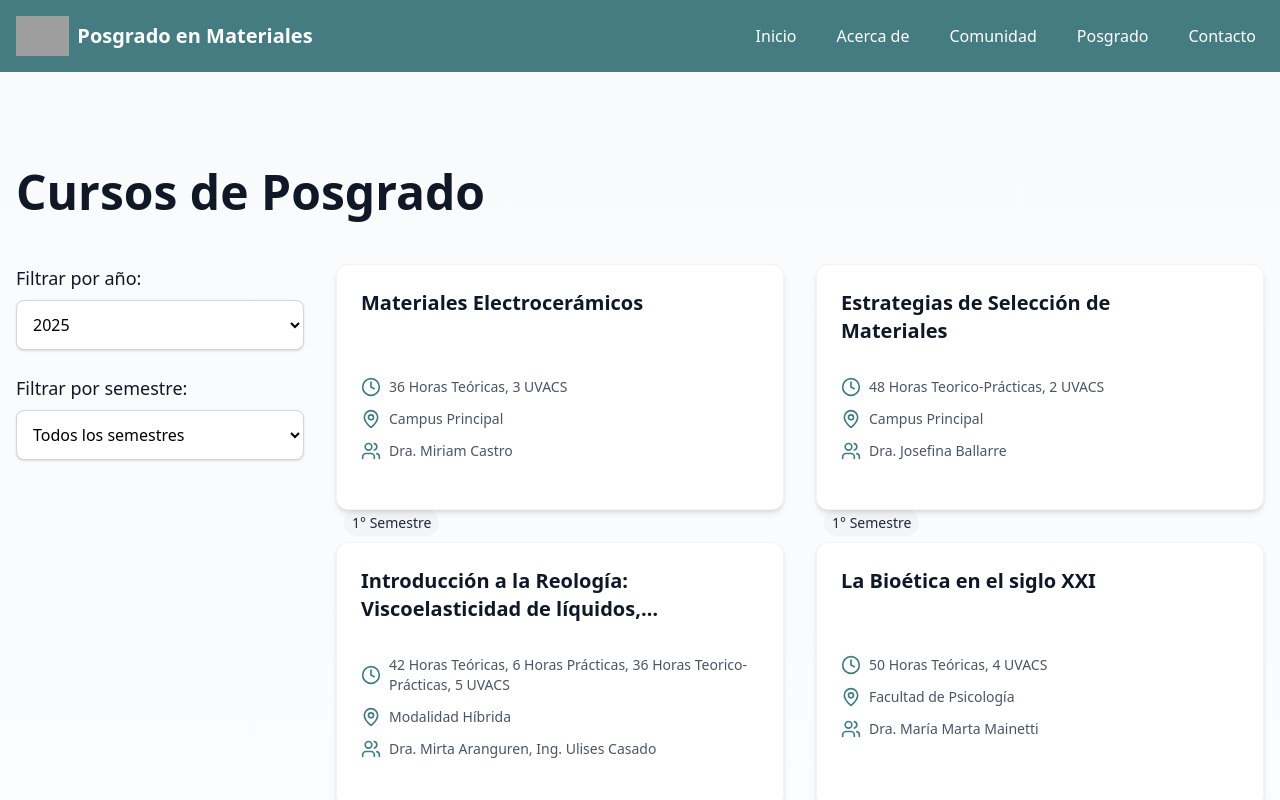
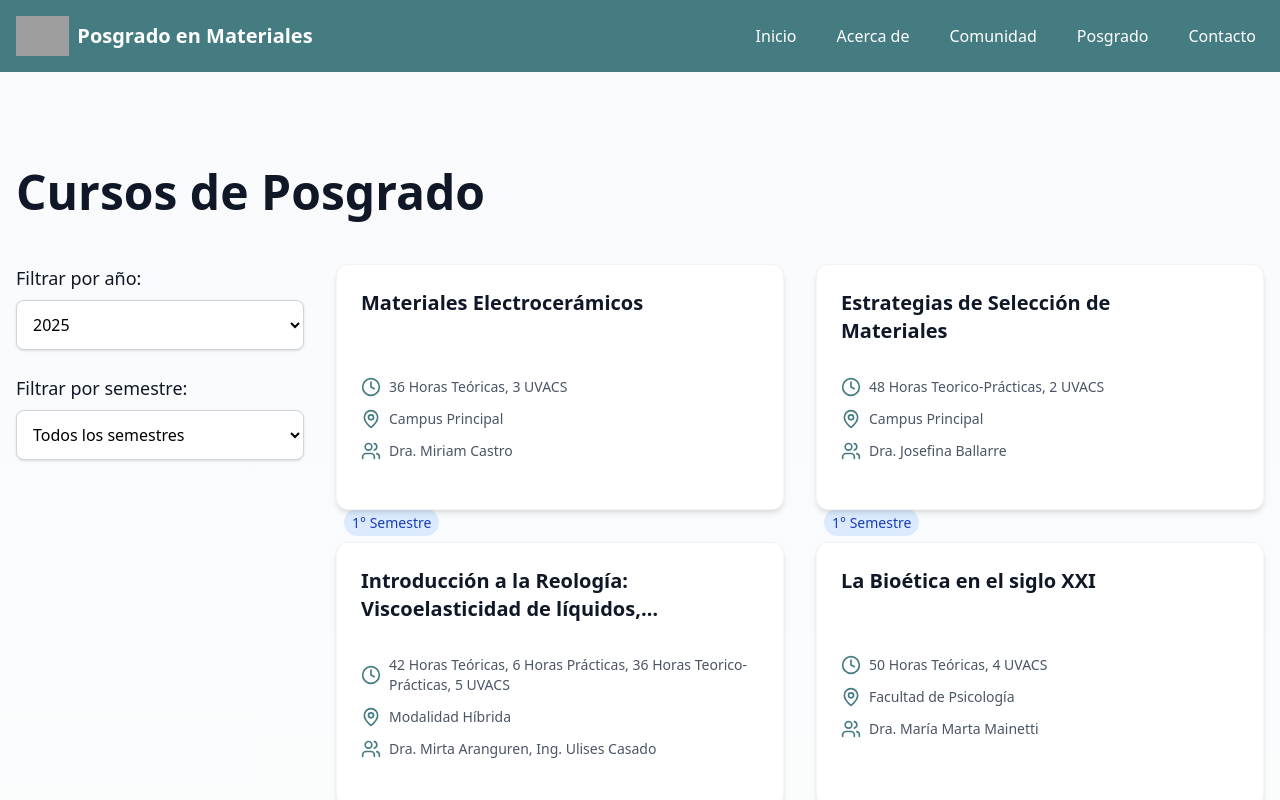
Before and after one commit to javijec/PosMat, a React (Vite) app: page /courses in a window 1280 px wide. Shown: the top 800 px of the page. Built offline with nearby package versions, Linux system fonts and the light colour scheme; grey boxes are pictures that could not be loaded.

Commit message:
fix: convert semester parameter to number in getSemesterTag function for accurate comparisons

```diff
--- a/src/components/Courses/Courses.jsx
+++ b/src/components/Courses/Courses.jsx
@@ -29,9 +29,10 @@ const Courses = () => {
   }, [selectedYear, selectedSemester]);
 
   const getSemesterTag = (semester) => {
-    if (semester === 1) {
+    const num = Number(semester);
+    if (num === 1) {
       return "bg-blue-100 text-blue-800 px-2 py-1 rounded-full text-sm font-medium ml-2";
-    } else if (semester === 2) {
+    } else if (num === 2) {
       return "bg-green-100 text-green-800 px-2 py-1 rounded-full text-sm font-medium ml-2";
     } else {
       return "bg-gray-100 text-gray-800 px-2 py-1 rounded-full text-sm font-medium ml-2";
```
